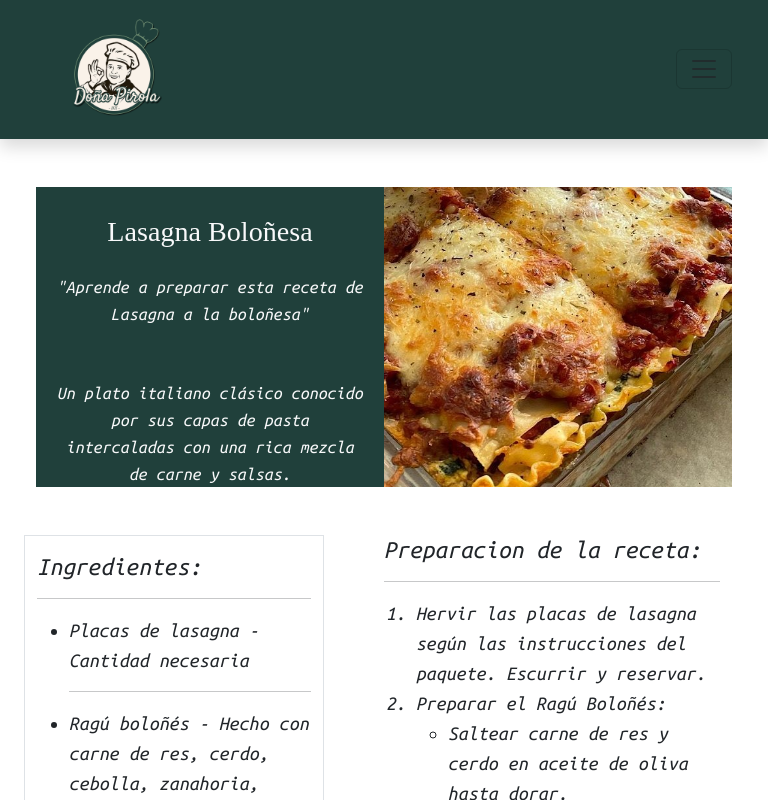
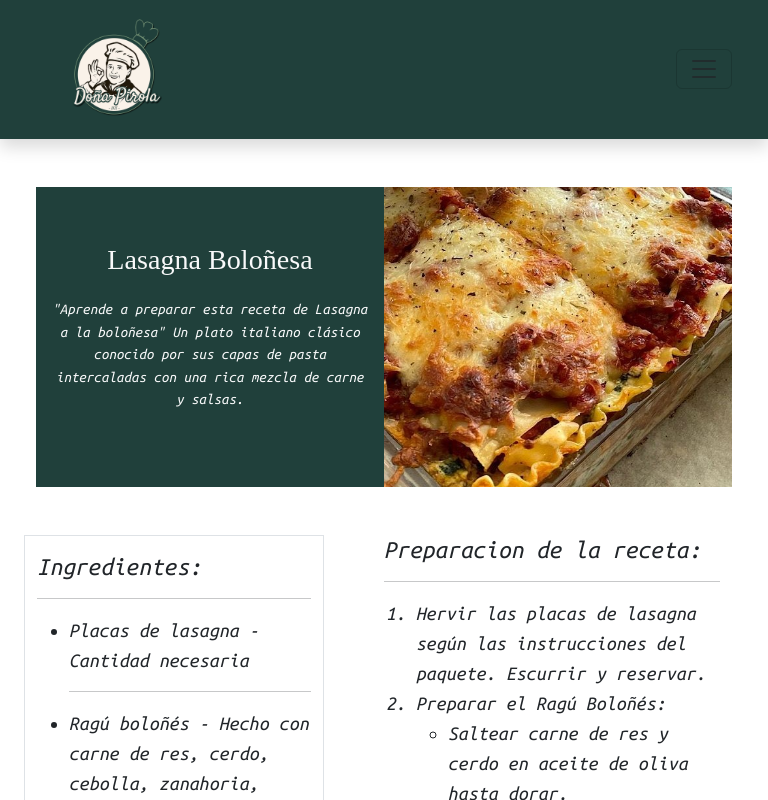
Before and after one commit to juanchyquintana/blogRecetasRolling, a React (Vite) app: page /detalleProducto in a window 768 px wide. Shown: the top 800 px of the page. Built offline with nearby package versions, Linux system fonts and the light colour scheme; a web font is replaced by a local one.

Commit message:
agregue otra mediaquerie para solucionar un inconveniente del responsive

```diff
--- a/src/App.css
+++ b/src/App.css
@@ -84,11 +84,11 @@
 }
 
 .bannerProducto h2 {
-  margin-top: 1em;
+  margin-top: 2em;
 }
 
 .bannerProducto p{
-  font-size: 18px;
+  font-size: 17px;
   padding: 1em;
 }
 
@@ -123,3 +123,9 @@ font-size: 20px;
     font-size:20px ;
   }
 }
+@media (min-width: 500px) and (max-width: 770px) {
+  .bannerProducto p{
+    font-size: 15px;
+    padding: 1;
+  }
+}
--- a/src/components/pages/DetalleProducto.jsx
+++ b/src/components/pages/DetalleProducto.jsx
@@ -11,11 +11,13 @@ const DetalleProducto = () => {
           <h2 className="text-light titulosFuente">{"Lasagna Boloñesa"}</h2>
           <p className="text-light">
             "Aprende a preparar esta receta de Lasagna a la boloñesa"
-          </p>
-          <p className="text-light">
             Un plato italiano clásico conocido por sus capas de pasta
             intercaladas con una rica mezcla de carne y salsas.
           </p>
+          {/* <p className="text-light">
+            Un plato italiano clásico conocido por sus capas de pasta
+            intercaladas con una rica mezcla de carne y salsas.
+          </p> */}
         </div>
         <img src={lasagna} alt="lasagna" className="img-fluid w-50 " />
       </Container>
```
